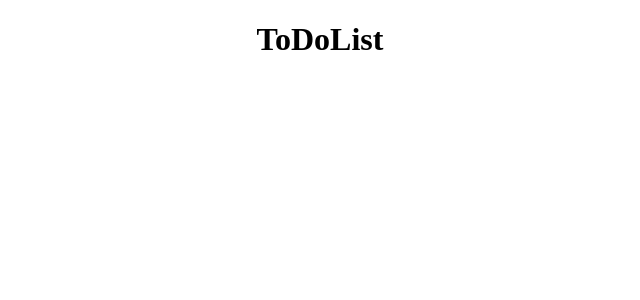
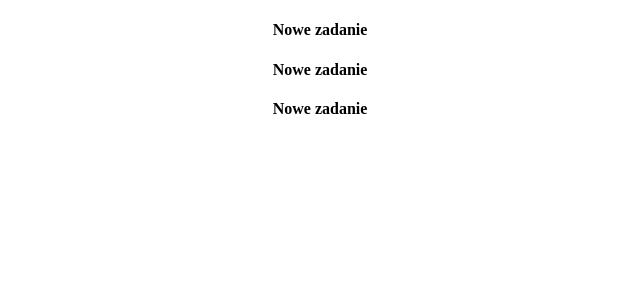
Before and after one commit to MichalKuwik/to-do-app-react, a React (Create React App) app: page / in a window 1280 px wide. Shown: the top 300 px of the page, without its empty margins (320-960 px from the left). Built offline with nearby package versions, Linux system fonts and the light colour scheme; the HTML template or start-up script is replaced by a standard one.

Commit message:
add propTypes in components: TodoList and TodoItem

```diff
--- a/src/App.js
+++ b/src/App.js
@@ -3,11 +3,32 @@ import './css/App.css';
 import TodoList from './components/TodoList';
 
 class App extends Component {
-  state = {  }
+  state = {
+      todos: [
+        {
+          'id': '1',
+          'title': 'Posprzątać pokój',
+          'complited': true
+        },
+        {
+          'id': '2',
+          'title': 'Umyć okno',
+          'complited': false
+        },
+        {
+          'id': '3',
+          'title': 'Nakarmić kota',
+          'complited': false
+        }
+      ]
+   }
+
+
   render() {
     return (
       <div className="app">
-        <TodoList />
+
+        <TodoList todos= {this.state.todos}/>
 
       </div>
      );
--- a/src/components/TodoItem.js
+++ b/src/components/TodoItem.js
@@ -1 +1,22 @@
 import React, { Component } from 'react';
+import PropTypes from 'prop-types';
+
+class TodoItem extends Component {
+  state = {  }
+  render() {
+
+    //deconstructing
+
+    return (
+      <div>
+        <h4>Nowe zadanie</h4>
+      </div>
+     );
+  }
+}
+
+TodoItem.propTypes = {
+  todo: PropTypes.array.isRequired
+}
+
+export default TodoItem;
--- a/src/components/TodoList.js
+++ b/src/components/TodoList.js
@@ -1,13 +1,21 @@
 import React, { Component } from 'react';
-
+import TodoItem from './TodoItem';
+import PropTypes from 'prop-types';
 class TodoList extends Component {
   render(){
-    return(
-      <div>
-        <h1>ToDoList</h1>
-      </div>
-    )
+    return this.props.todos.map((todo) => (
+      <TodoItem key={todo.id}
+                todo={todo}
+
+                />
+    ))
+
+
   }
 }
 
+TodoList.propTypes = {
+  todo: PropTypes.array.isRequired
+}
+
 export default TodoList;
```
